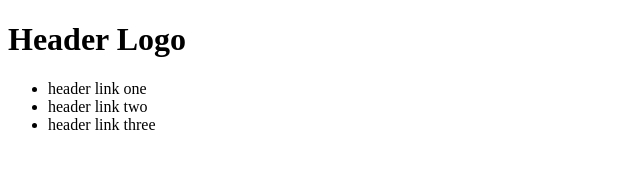
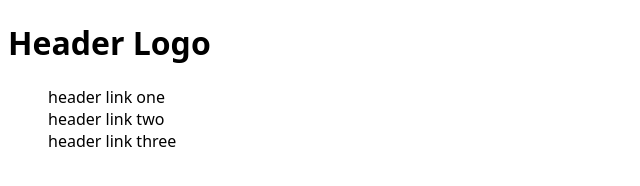
Before and after one commit to GTCode93/landing-page, a plain HTML site: page index.html in a window 1280 px wide. Shown: the whole page, without its empty margins (0-640 px from the left). Drawn offline with Linux system fonts and the light colour scheme.

Commit message:
Add base CSS to index.html

```diff
--- a/index.html
+++ b/index.html
@@ -9,9 +9,9 @@
     <body>
         <h1>Header Logo</h1>
         <ul>
-            <li><a>header link one</a></li>
-            <li><a>header link two</a></li>
-            <li><a>header link three</a></li>
+            <li><a href="#">header link one</a></li>
+            <li><a href="#">header link two</a></li>
+            <li><a href="#">header link three</a></li>
         </ul>
     </body>
 </html>
--- a/styles.css
+++ b/styles.css
@@ -0,0 +1,12 @@
+body {
+    font-family: system-ui, -apple-system, BlinkMacSystemFont, 'Segoe UI', Roboto, Oxygen, Ubuntu, Cantarell, 'Open Sans', 'Helvetica Neue', sans-serif;
+}
+
+ul {
+    list-style-type: none;
+}
+
+a {
+    color: inherit;
+    text-decoration: none;
+}
```
